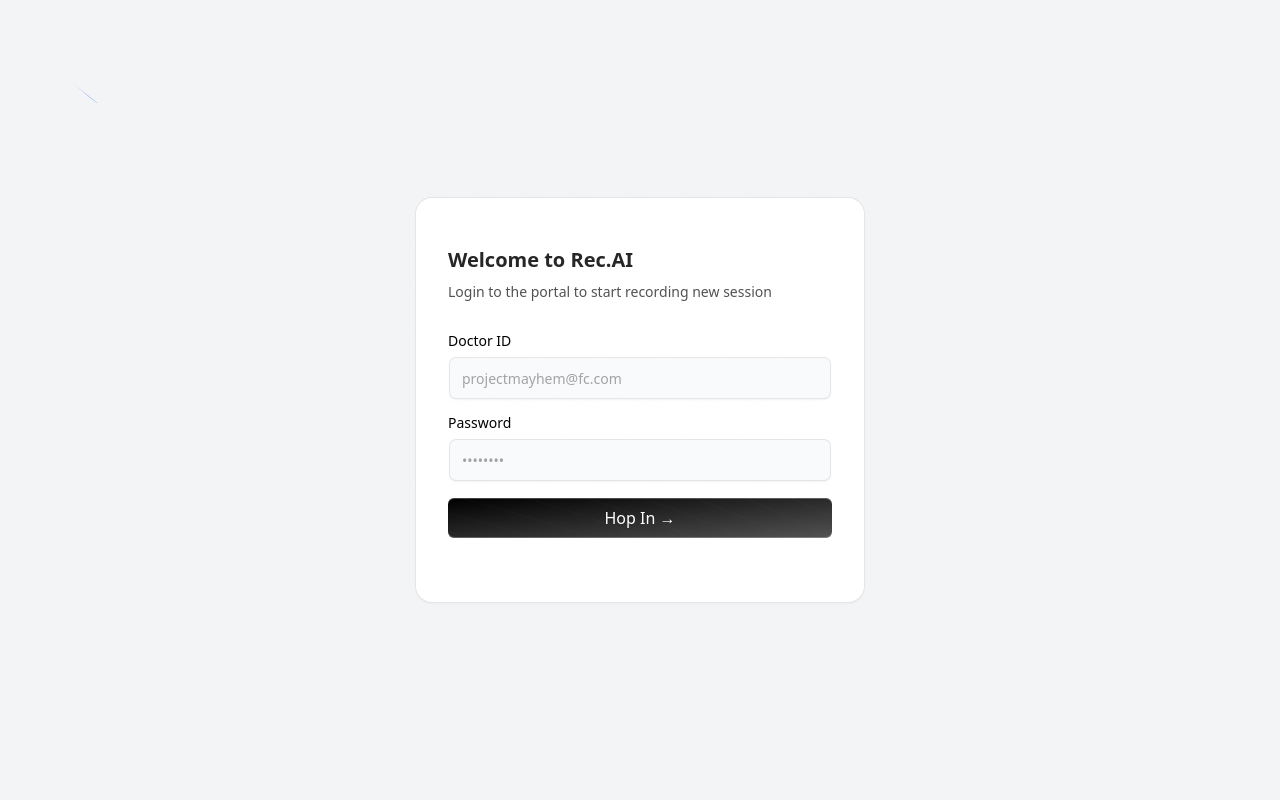
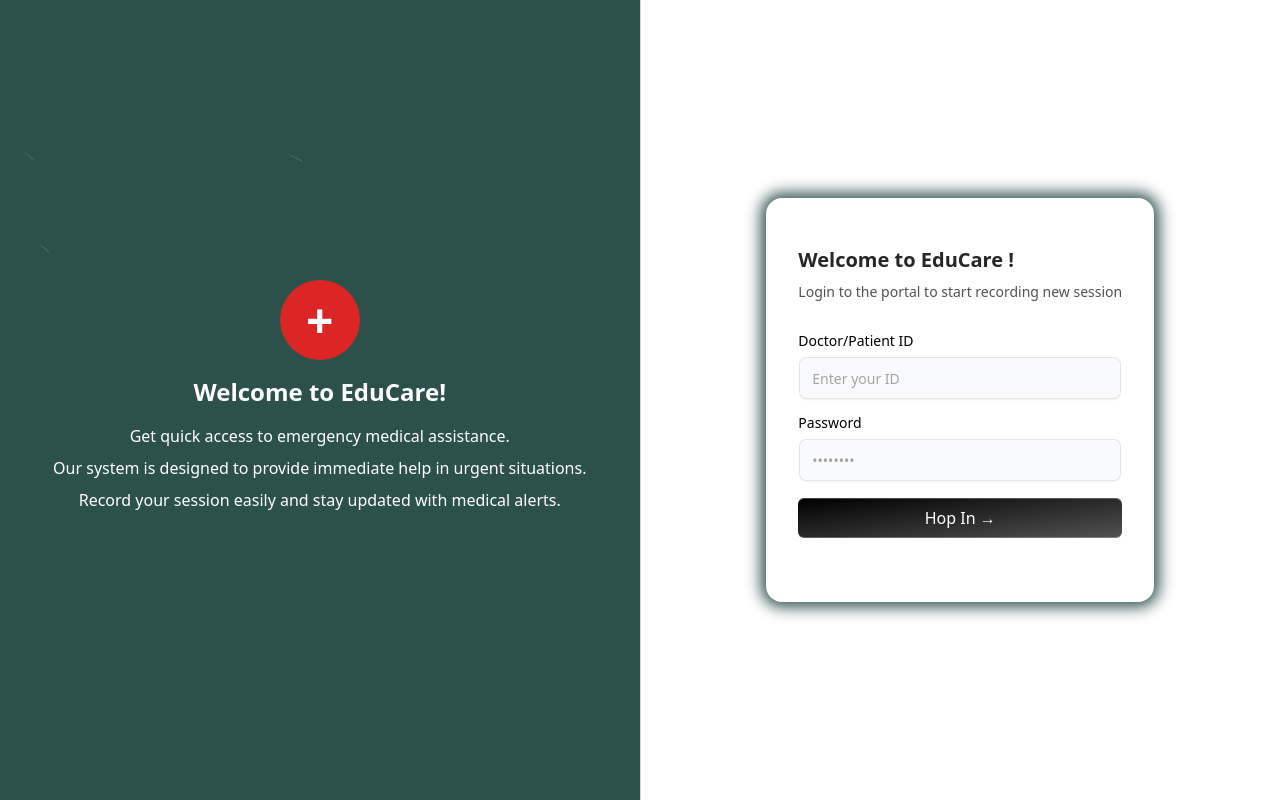
Before and after one commit to kcnakamu/EduCare, a Next.js app in the folder frontend/: page / in a window 1280 px wide. Built offline with nearby package versions, Linux system fonts and the light colour scheme.

Commit message:
login page improvements

```diff
--- a/frontend/app/page.tsx
+++ b/frontend/app/page.tsx
@@ -1,12 +1,43 @@
-import { SigninForm } from "@/pages/login"
+import { SigninForm } from "@/pages/login";
 import { BackgroundBeams } from "@/components/ui/background-beams";
+
 export default function Home() {
-    return(
-        <div>
-            <div className="z-10">
-            <SigninForm />
-            <BackgroundBeams />
-            </div>
+  return (
+    <div className="relative min-h-screen flex">
+      {/* Left Section: Red Cross Component */}
+      <div className="w-1/2 flex flex-col items-center justify-center bg-gray-50 dark:bg-gray-800 p-8 relative">
+        <BackgroundBeams />
+        <div className="z-10 flex flex-col items-center">
+          {/* Red Cross Symbol */}
+          <div className="w-20 h-20 bg-red-600 rounded-full flex items-center justify-center mb-4">
+            <span className="text-white text-5xl font-bold">+</span>
+          </div>
+
+          {/* Heading */}
+          <h2 className="text-2xl font-bold text-white dark:text-white mb-4">
+            Welcome to EduCare!
+          </h2>
+
+          {/* Dummy Text */}
+          <p className="text-white dark:text-gray-300 text-center mb-2">
+            Get quick access to emergency medical assistance.
+          </p>
+          <p className="text-white dark:text-gray-300 text-center mb-2">
+            Our system is designed to provide immediate help in urgent situations.
+          </p>
+          <p className="text-white dark:text-gray-300 text-center mb-2">
+            Record your session easily and stay updated with medical alerts.
+          </p>
         </div>
-    );
-  }
+      </div>
+
+      {/* Divider Line */}
+      <div className="w-px bg-gray-300 dark:bg-gray-700"></div>
+
+      {/* Right Section: Sign In Form */}
+      <div className="w-1/2 flex items-center justify-center bg-white dark:bg-black">
+        <SigninForm />
+      </div>
+    </div>
+  );
+}
--- a/frontend/components/ui/background-beams.tsx
+++ b/frontend/components/ui/background-beams.tsx
@@ -60,7 +60,7 @@ export const BackgroundBeams = React.memo(
     return (
       <div
         className={cn(
-          "absolute  h-full w-full inset-0  [mask-size:40px] [mask-repeat:no-repeat] flex items-center justify-center",
+          "absolute  h-full w-full  [mask-size:40px] [mask-repeat:no-repeat] flex items-center justify-center bg-[#2C514C]",
           className
         )}
       >
@@ -112,10 +112,10 @@ export const BackgroundBeams = React.memo(
                   delay: Math.random() * 10,
                 }}
               >
-                <stop stopColor="#18CCFC" stopOpacity="0"></stop>
-                <stop stopColor="#18CCFC"></stop>
-                <stop offset="32.5%" stopColor="#6344F5"></stop>
-                <stop offset="100%" stopColor="#AE48FF" stopOpacity="0"></stop>
+                <stop stopColor="white" stopOpacity="0"></stop>
+                <stop stopColor="white"></stop>
+                <stop offset="32.5%" stopColor="white"></stop>
+                <stop offset="100%" stopColor="white" stopOpacity="0"></stop>
               </motion.linearGradient>
             ))}
 
@@ -127,9 +127,9 @@ export const BackgroundBeams = React.memo(
               gradientUnits="userSpaceOnUse"
               gradientTransform="translate(352 34) rotate(90) scale(555 1560.62)"
             >
-              <stop offset="0.0666667" stopColor="var(--neutral-300)"></stop>
-              <stop offset="0.243243" stopColor="var(--neutral-300)"></stop>
-              <stop offset="0.43594" stopColor="white" stopOpacity="0"></stop>
+              <stop offset="0.0666667" stopColor="#2C514C"></stop>
+              <stop offset="0.243243" stopColor="#2C514C"></stop>
+              <stop offset="0.43594" stopColor="#2C514C" stopOpacity="0"></stop>
             </radialGradient>
           </defs>
         </svg>
--- a/frontend/lib/firebaseConfig.ts
+++ b/frontend/lib/firebaseConfig.ts
@@ -3,7 +3,7 @@
 import { initializeApp, getApps, getApp } from "firebase/app";
 import { getFirestore } from "firebase/firestore";
 import { getAnalytics, isSupported } from "firebase/analytics";
-
+import { getAuth } from "firebase/auth";
 // Firebase configuration
 const firebaseConfig = {
   apiKey: "AIzaSyDx_QNeZfJQO9ONqXWK1aheVXv7AFLgqDQ",
@@ -21,7 +21,7 @@ const app = !getApps().length ? initializeApp(firebaseConfig) : getApp();
 
 // Initialize Firestore
 const db = getFirestore(app);
-
+const auth = getAuth(app);
 // Initialize Analytics only if the environment supports it (e.g., browser)
 let analytics;
 if (typeof window !== "undefined") {
@@ -35,4 +35,4 @@ if (typeof window !== "undefined") {
   });
 }
 
-export { db };
+export { auth, db };
--- a/frontend/pages/login.tsx
+++ b/frontend/pages/login.tsx
@@ -1,20 +1,58 @@
 "use client";
-import React from "react";
+import React, { useState } from "react";
 import { Label } from "@/components/ui/label";
 import { Input } from "@/components/ui/input";
 import { cn } from "@/lib/utils";
+import { db } from "@/lib/firebaseConfig"; // Firestore db
+import { query, where, getDocs, collection } from "firebase/firestore";
 
 export function SigninForm() {
-  const handleSubmit = (e: React.FormEvent<HTMLFormElement>) => {
+  const [id, setId] = useState("");
+  const [password, setPassword] = useState("");
+  const [error, setError] = useState("");
+  const [role, setRole] = useState("");
+
+  const handleSubmit = async (e: React.FormEvent<HTMLFormElement>) => {
     e.preventDefault();
-    console.log("Form submitted");
+    setError("");
+
+    try {
+      const usersRef = collection(db, "users");
+      const q = query(usersRef, where("id", "==", id));
+      const querySnapshot = await getDocs(q);
+
+      if (!querySnapshot.empty) {
+        const userDoc = querySnapshot.docs[0];
+        const userData = userDoc.data();
+
+        if (userData.password === password) {
+          setRole(userData.role);
+          console.log(`Signed in as ${userData.role}`);
+
+          if (userData.role === "doctor") {
+            console.log("Redirecting to doctor dashboard");
+            // Implement redirection to doctor dashboard
+          } else if (userData.role === "patient") {
+            console.log("Redirecting to patient dashboard");
+            // Implement redirection to patient dashboard
+          }
+        } else {
+          setError("Incorrect password.");
+        }
+      } else {
+        setError("No user found with this ID.");
+      }
+    } catch (err) {
+      console.error(err);
+      setError("Failed to log in.");
+    }
   };
 
   return (
-    <div className="flex items-center justify-center min-h-screen bg-gray-100 dark:bg-gray-900">
-      <div className="items-center justify-center max-w-md w-full mx-auto rounded-none md:rounded-2xl p-4 pt-8 md:pt-12 md:p-8 shadow-input bg-white dark:bg-black">
+    <div className="flex">
+      <div className="items-center justify-center max-w-md w-full mx-auto rounded-lg md:rounded-2xl p-4 pt-8 md:pt-12 md:p-8 shadow-[0_0_15px_5px_#2C514C] bg-white dark:bg-black">
         <h2 className="font-bold text-xl text-neutral-800 dark:text-neutral-200">
-          Welcome to Rec.AI
+          Welcome to EduCare !
         </h2>
         <p className="text-neutral-600 text-sm max-w-sm mt-2 dark:text-neutral-300">
           Login to the portal to start recording new session
@@ -22,13 +60,27 @@ export function SigninForm() {
 
         <form className="my-8" onSubmit={handleSubmit}>
           <LabelInputContainer className="mb-4">
-            <Label htmlFor="email">Doctor ID</Label>
-            <Input id="email" placeholder="projectmayhem@fc.com" type="email" />
+            <Label htmlFor="id">Doctor/Patient ID</Label>
+            <Input
+              id="id"
+              placeholder="Enter your ID"
+              type="text"
+              value={id}
+              onChange={(e) => setId(e.target.value)}
+            />
           </LabelInputContainer>
           <LabelInputContainer className="mb-4">
             <Label htmlFor="password">Password</Label>
-            <Input id="password" placeholder="••••••••" type="password" />
+            <Input
+              id="password"
+              placeholder="••••••••"
+              type="password"
+              value={password}
+              onChange={(e) => setPassword(e.target.value)}
+            />
           </LabelInputContainer>
+
+          {error && <p className="text-red-500 text-sm mb-4">{error}</p>}
 
           <button
             className="bg-gradient-to-br relative group/btn from-black dark:from-zinc-900 dark:to-zinc-900 to-neutral-600 block dark:bg-zinc-800 w-full text-white rounded-md h-10 font-medium shadow-[0px_1px_0px_0px_#ffffff40_inset,0px_-1px_0px_0px_#ffffff40_inset] dark:shadow-[0px_1px_0px_0px_var(--zinc-800)_inset,0px_-1px_0px_0px_var(--zinc-800)_inset]"
```
